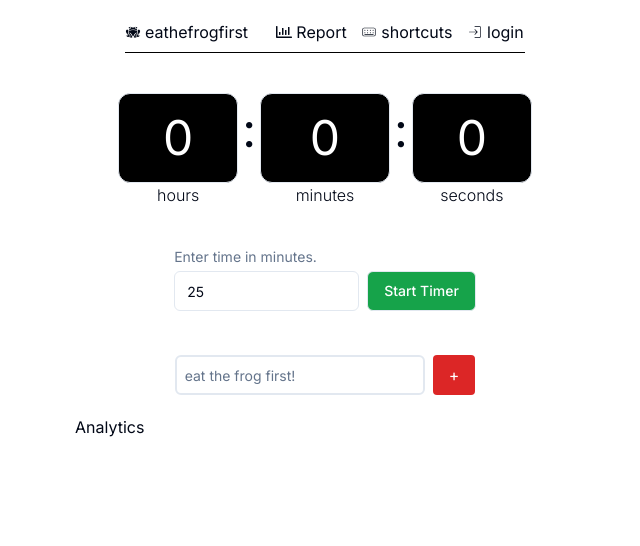
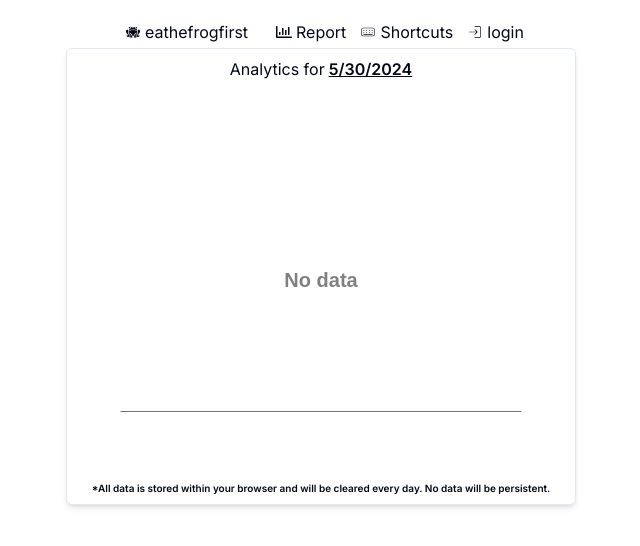
Before and after one commit to peterjohnson1000/pomodoro-app, a Next.js app: page / in a window 1280 px wide. Both pictures are taken after a click on the button "Report". Shown: the top 546 px of the page, without its empty margins (315-955 px from the left). Built offline with nearby package versions, Linux system fonts and the light colour scheme.

Commit message:
MVP of analytics done

```diff
--- a/app/(analytics)/Analytics.tsx
+++ b/app/(analytics)/Analytics.tsx
@@ -1,11 +1,35 @@
 'use client'
 import ReactEcharts from "echarts-for-react";
-import { useEffect, useState } from "react";
+import { useEffect } from "react";
 
 const Analytics = () => {
 
-    const time: any = [];
-    const minutes: any = [];
+    let time: any = [];
+    let minutes: any = [];
+    const dayAndDate: any = new Date().toLocaleDateString();
+
+
+    useEffect(() => {
+        time = [];
+        minutes = [];
+        fetchData();
+    }, [])
+
+
+    const fetchData = () => {
+        const data = localStorage.getItem("analyticsData");
+        if (data) {
+            const parsedData = JSON.parse(data);
+            parsedData.forEach((element: any) => {
+                time.push(element.currentTme)
+                minutes.push(element.currentMinutes)
+            });
+            return false;
+        }
+        else {
+            return true;
+        }
+    }
 
     const option = {
         xAxis: {
@@ -20,29 +44,32 @@ const Analytics = () => {
                 data: minutes,
                 type: 'bar'
             }
-        ]
+        ],
+        title: {
+            show: fetchData(),
+            textStyle: {
+                color: "grey",
+                fontSize: 20
+            },
+            text: "No data",
+            left: "center",
+            top: "center"
+        },
     };
 
-    useEffect(() => {
-        const data = localStorage.getItem("analyticsData")
-        if (data) {
-            const test = JSON.parse(data);
-            console.log(test)
-            test.forEach((element: any) => {
-                console.log(element)
-                time.push(element.currentTme)
-                minutes.push(element.currentMinutes)
-            });
-        }
-    })
-
-    console.log("test")
     return (
-        <div>
-            Analytics
+        <div className="my-1">
+            <div className="flex justify-center items-center">
+                <p className="text-center pr-1">Analytics for</p>
+                <p className="font-semibold underline">{dayAndDate}</p>
+            </div>
             <ReactEcharts option={option} style={{ height: 400, width: 500 }} />
+            <div className="w-[500px]">
+                <p className="text-[10px] text-center font-semibold">*All data is stored within your browser and will be cleared every day. No data will be persistent.</p>
+            </div>
         </div>
     )
 };
 
+
 export default Analytics;
--- a/app/(countdownTimer)/CountdownTimer.tsx
+++ b/app/(countdownTimer)/CountdownTimer.tsx
@@ -31,7 +31,7 @@ export default function CountdownTimer() {
     const handleKeyPress = (event: any) => {
         // console.log(`Key pressed CountdownTimer: ${event.key}`);
         if (startorstop) {
-            if (event.ctrlKey && event.key == " ") {
+            if (event.ctrlKey && event.key == " ") { // in order to use key combinations {event.metaKey && event.key == "Enter"}
                 setHoursAndMinutes(event);
                 startorstop = false;
             }
@@ -40,13 +40,11 @@ export default function CountdownTimer() {
             stopTimer();
             startorstop = true;
         }
-        // in order to use key combinations {event.metaKey && event.key == "Enter"}
     }
 
     useKeyPress(handleKeyPress, ' ', minutes, 'ctrlKey');
 
     useEffect(() => {
-
         if (time > 0) {
             document.title = formattedTime(time);;
         }
@@ -54,8 +52,6 @@ export default function CountdownTimer() {
         if (time == 0) {
             document.title = "0h : 0m : 0s"
             if (!stop && initialDataFetched) {
-                // initialDataFetched added otherwise notification will be triggered for every refresh
-                //play a sound when timer naturally becomes 0
                 // playAudio();
                 setStop(false);
                 notifyMe();
@@ -66,13 +62,10 @@ export default function CountdownTimer() {
         let timer: any;
         if (!pause && time > 0) {
             timer = setInterval(() => {
-                // due to the browser throttling issue we are going to use Date()
-                // even if the browser throttles we need to continue from elapsed time
-                let now = new Date().getTime(); //current time
+                let now = new Date().getTime(); // due to the browser throttling issue we are going to use Date()
                 const elapsedTime = now - (startTimeRef.current || now); //calculating the elapsed time
                 setTime((prevTime) => Math.max(prevTime - elapsedTime, 0));
                 startTimeRef.current = now;
-                // setTime((prevTime) => prevTime - 1000);
             }, 1000)
         }
         else {
@@ -83,10 +76,8 @@ export default function CountdownTimer() {
     }, [time, pause])
 
     const setAnalyticsDataToLocalStorage = (completedMinutes: number) => {
-        // analyticsData
-
         const newObj = {
-            currentTme: new Date().toLocaleString(),
+            currentTme: new Date().toLocaleTimeString(),
             currentMinutes: completedMinutes
         }
 
@@ -96,14 +87,30 @@ export default function CountdownTimer() {
 
     useEffect(() => {
         const minutesFromLocalStorage = localStorage.getItem("minutes");
-        const analyticsDataFromLocalStorage = localStorage.getItem("analyticsData")
+        const analyticsDataFromLocalStorage = localStorage.getItem("analyticsData");
+        const todaysDateDataFromLocalStorage = localStorage.getItem("todaysDate");
+
+
+        if (todaysDateDataFromLocalStorage) {
+            const freshelyComputedDate = new Date().toLocaleDateString();
+            if (freshelyComputedDate !== JSON.parse(todaysDateDataFromLocalStorage)) {
+                console.log("date not equal")
+                analyticsData.current = [];
+                localStorage.removeItem("analyticsData");
+                localStorage.setItem("todaysDate", JSON.stringify(new Date().toLocaleDateString()));
+            }
+        }
+        else {
+            localStorage.setItem("todaysDate", JSON.stringify(new Date().toLocaleDateString()));
+        }
+
 
         if (analyticsDataFromLocalStorage) {
             const data = JSON.parse(analyticsDataFromLocalStorage);
-            // console.log(data.current[0].current)
-            // analyticsData.current.push(data.current[0].current);
+            console.log("data from local", data);
+            analyticsData.current = [];
             analyticsData.current.push(...data);
-            // localStorage.removeItem("analyticsData")
+            console.log("data after pushing", analyticsData.current)
         }
 
         if (!initialDataFetched && minutesFromLocalStorage) {
@@ -112,20 +119,6 @@ export default function CountdownTimer() {
         setInitialDataFetched(true);
     }, []);
 
-    // useEffect(() => {
-    //     document.addEventListener('keydown', handleKeyPress);
-
-    //     return () => { //this represents componentwillunmount
-    //         document.removeEventListener('keydown', handleKeyPress);
-    //     };
-
-    // this useEffect hook is called only once that is during the initial
-    // render(which means no matter what useEffect will be called during the inital render).
-    // the keydown even is mapped with handleKeyPress function and is stored in the browsers internal list of events
-    // whenever a respective event occurs the corresponding fuctions mapped to that event will be called.
-    // since handleKeyPress is memoized this useEffect won't be called again.
-    // just before the component is about to be unmounted the cleanup function is called which is executes removeEventListener
-    // }, [handleKeyPress]);
 
     const formattedTime = (time: any) => {
         const hours = Math.floor((time % (1000 * 60 * 60 * 24)) / (1000 * 60 * 60));
@@ -144,8 +137,8 @@ export default function CountdownTimer() {
     const setHoursAndMinutes = (e: any) => {
         e.preventDefault();
 
-        // setDialogBoxOpen(!dialogBoxOpen)
-        const newTime = totalTimeCalculator(hours, minutes - 0.9);
+
+        const newTime = totalTimeCalculator(hours, minutes);
         setTime(newTime)
     }
 
@@ -193,8 +186,6 @@ export default function CountdownTimer() {
 
     return (
         <div className="flex justify-center flex-col items-center">
-            {/* <h1 className="mt-10 border bg-black text-white p-5 rounded-xl text-5xl">{displayTimer.hours}h : {displayTimer.minutes}m : {displayTimer.seconds}s</h1> */}
-
             <div className="flex justify-center items-center">
                 <div className="text-center">
                     <h1 className="mt-10 border bg-black text-white p-5 rounded-xl text-5xl text-center w-[120px]">{displayTimer.hours < 0 ? `0${displayTimer.hours}` : displayTimer.hours}</h1>
@@ -219,20 +210,13 @@ export default function CountdownTimer() {
                             <FaRegStopCircle className="text-4xl mr-3 hover:cursor-pointer" onClick={stopTimer} />
                             {/* temp disabling the pause button */}
                             {/* <div onClick={() => setPause(!pause)}>
-                                {pause ? <MdOutlineNotStarted className="text-4xl hover:cursor-pointer" /> : <FaRegPauseCircle className="text-4xl hover:cursor-pointer" />}
-                            </div> */}
+                               {pause ? <MdOutlineNotStarted className="text-4xl hover:cursor-pointer" /> : <FaRegPauseCircle className="text-4xl hover:cursor-pointer" />}
+                           </div> */}
                         </div>
                         :
                         <div>
                             <p className="text-sm text-muted-foreground"> Enter time in minutes.</p>
                             <div className="flex items-center">
-                                {/* value={minutes ? minutes : ""} */}
-                                {/* {
-                                    !initialDataFetched ?
-                                    <Input className="col-span-2 h-10 mr-2" type="text" value="loading" readOnly/> :
-                                    <Input className="col-span-2 h-10 mr-2" type="number" value={minutes} onChange={(e) => minutesInputOnChange(e)} />
-                                } */}
-                                {/* <Input className="col-span-2 h-10 mr-2" type={initialDataFetched ? "number" : "text"} value={initialDataFetched == false ? "fetching minutes..." : minutes} onChange={(e) => minutesInputOnChange(e)} /> */}
                                 {
                                     !initialDataFetched ?
                                         <p className="w-[185px] h-10 border p-2 rounded-md mr-2 my-1">fetching minutes...</p>
--- a/app/(header)/Header.tsx
+++ b/app/(header)/Header.tsx
@@ -10,6 +10,7 @@ import {
     DropdownMenuTrigger,
 } from "@/components/ui/dropdown-menu";
 import Shortcut from "../(shortcut)/Shortcut";
+import Analytics from "../(analytics)/Analytics";
 
 
 
@@ -22,13 +23,18 @@ const Header = () => {
             </div>
             <div className="w-[250px] flex justify-around">
                 <div className="flex justify-center items-center">
-                    <FaRegChartBar className="cursor-not-allowed" />
-                    <button className="ml-1 cursor-not-allowed">Report</button>
+                    <FaRegChartBar className="mr-1" />
+                    <DropdownMenu>
+                        <DropdownMenuTrigger>Report</DropdownMenuTrigger>
+                        <DropdownMenuContent>
+                            <Analytics />
+                        </DropdownMenuContent>
+                    </DropdownMenu>
                 </div>
                 <div className="flex justify-center items-center mx-3">
                     <CiKeyboard className="mr-1" />
                     <DropdownMenu>
-                        <DropdownMenuTrigger>shortcuts</DropdownMenuTrigger>
+                        <DropdownMenuTrigger>Shortcuts</DropdownMenuTrigger>
                         <DropdownMenuContent>
                             <Shortcut />
                         </DropdownMenuContent>
--- a/app/page.tsx
+++ b/app/page.tsx
@@ -10,7 +10,6 @@ export default function Home() {
       <Header />
       <CountdownTimer />
       <Alltask />
-      <Analytics />
     </div>
   );
 }
```
